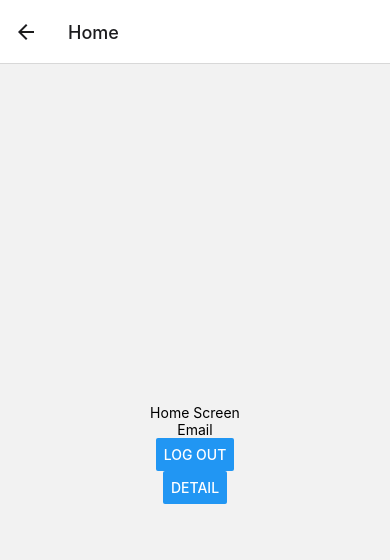
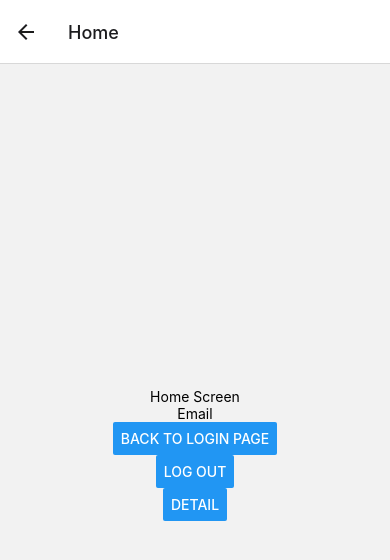
Before and after one commit to fryctze/expo-field, a React Native app: screen /Home in a window 390 px wide. Shown: the top 560 px of the page. Built offline with nearby package versions, Linux system fonts and the light colour scheme; no server answers.

Commit message:
Minor changes to check gitflow :pencil:

```diff
--- a/src/screen/Home/HomeScreen.tsx
+++ b/src/screen/Home/HomeScreen.tsx
@@ -18,6 +18,10 @@ const HomeScreen = () => {
             <Text>Home Screen</Text>
             <Text>Email</Text>
             <Button
+                title={"Back to login page"}
+                onPress={ () => {navigate('Login' as any)} }
+            />
+            <Button
                 title={"Log out"}
                 onPress={ handleSignOut }
             />
```
